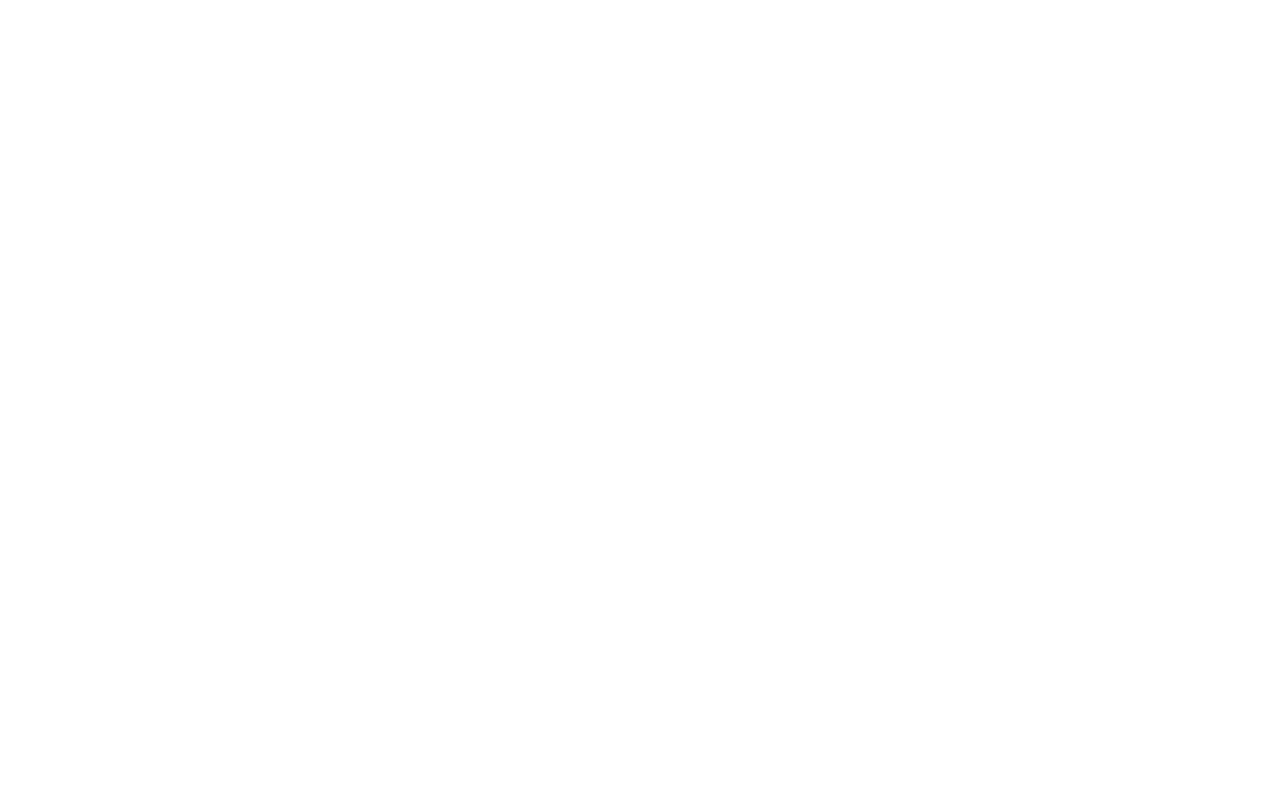
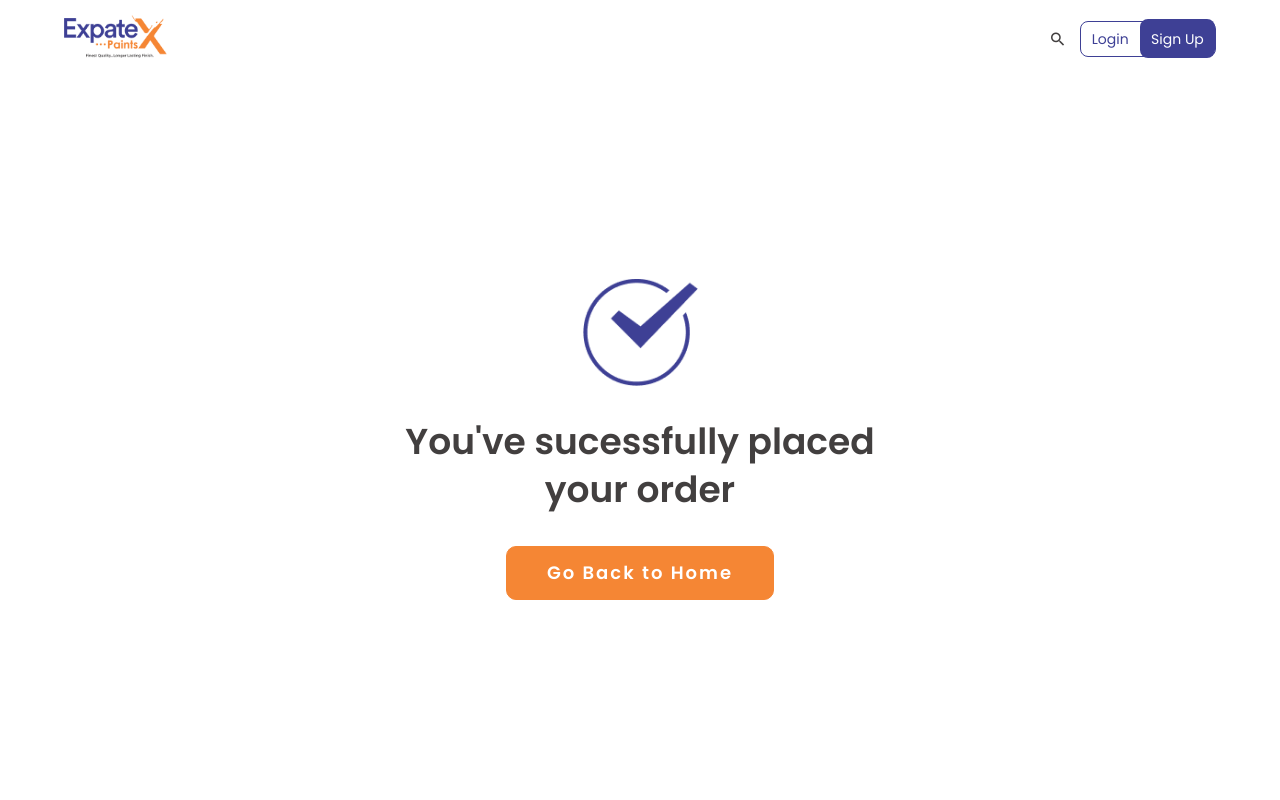
Before and after one commit to blade-01/expatex, a Vue app: page /successful in a window 1280 px wide. Before the commit this address had no page. Shown: the top 800 px of the page. Built offline with nearby package versions, Linux system fonts and the light colour scheme.

Commit message:
Update: Added not found page

```diff
--- a/src/components/home/HomeGallery.vue
+++ b/src/components/home/HomeGallery.vue
@@ -24,7 +24,7 @@
         <div class="get-expatex-content">
           <h3>ExpateX for Buildings and Structures</h3>
           <p>Your No. 1 Paint for all buildings and structures</p>
-          <button class="pri-btn">Get Xpatex paint</button>
+          <a href="#paints" class="pri-btn">Get ExpateX Paint</a>
         </div>
         <img src="@/assets/img/get-expatex.png" alt="get_expatex" />
       </div>
@@ -114,7 +114,7 @@
     @include font(14px, 600, 26px, $white);
     margin: 1rem 0;
   }
-  button.pri-btn {
+  a.pri-btn {
     @include font(20px, 500, 30px, $white);
     padding: 0.8rem 1.5rem;
   }
@@ -172,7 +172,7 @@
       @include font(18px, 600, 30px, $white);
       margin: 1rem 0;
     }
-    button.pri-btn {
+    a.pri-btn {
       @include font(16px, 500, 27px, $white);
       padding: 0.7rem 3rem;
     }
@@ -227,7 +227,7 @@
       @include font(24px, 600, 36px, $white);
       margin: 1rem 0;
     }
-    button.pri-btn {
+    a.pri-btn {
       @include font(18px, 500, 27px, $white);
     }
   }
--- a/src/components/home/HomeMain.vue
+++ b/src/components/home/HomeMain.vue
@@ -3,7 +3,7 @@
     <div class="container">
       <h1>Choose a Longer, Lasting & Finest Quality Paint</h1>
       <p>For your Interior and Exterior Wall Paintings</p>
-      <button class="pri-btn">Get ExpateX Paint</button>
+      <a href="#paints" class="pri-btn">Get ExpateX Paint</a>
     </div>
   </div>
 </template>
@@ -30,7 +30,7 @@
       @include font(18px, 500, 25px, $sec-color);
       margin: 1.5rem 0;
     }
-    button.pri-btn {
+    a.pri-btn {
       @include font(18px, 600, 24px, $white);
       padding: 1rem 1.5rem;
     }
@@ -55,7 +55,7 @@
       p {
         @include font(25px, 500, 45px, $sec-color);
       }
-      button.pri-btn {
+      a.pri-btn {
         @include font(16px, 600, 27px, $white);
         padding: 0.9rem 2rem;
       }
@@ -73,7 +73,7 @@
       p {
         @include font(30px, 500, 45px, $sec-color);
       }
-      button.pri-btn {
+      a.pri-btn {
         @include font(18px, 600, 27px, $white);
         padding: 0.9rem 3rem;
       }
--- a/src/components/home/HomePaints.vue
+++ b/src/components/home/HomePaints.vue
@@ -1,5 +1,5 @@
 <template lang="html">
-  <div class="paints">
+  <div class="paints" id="paints">
     <div class="container">
       <div class="paints-content">
         <h2>Get ExpateX Paints for Your Walls</h2>
--- a/src/components/navbar/TheHeader.vue
+++ b/src/components/navbar/TheHeader.vue
@@ -133,7 +133,7 @@
   top: -100%;
   left: 0;
   width: 100%;
-  height: 380px;
+  height: 300px;
   background: $sec-btn;
   transition: all ease 0.25s;
   & ul {
@@ -148,7 +148,7 @@
   & a {
     display: block;
     text-decoration: none;
-    @include font(24px, 500, 39px, $white);
+    @include font(18px, 500, 30px, $white);
     padding: 1rem;
     text-transform: capitalize;
   }
--- a/src/router/index.js
+++ b/src/router/index.js
@@ -26,6 +26,18 @@
       import(/* webpackChunkName: "contact-us" */ "../views/ContactUs.vue"),
   },
   {
+    path: "/successful",
+    name: "successful",
+    component: () =>
+      import(/* webpackChunkName: "successful" */ "../views/OrderSuccess.vue"),
+  },
+  {
+    path: "/:CatchAll(.*)",
+    name: "not-found",
+    component: () =>
+      import(/* webpackChunkName: "not-found" */ "../views/NotFound.vue"),
+  },
+  {
     path: "/paint/:id",
     name: "paint",
     component: () =>
--- a/src/views/Home.vue
+++ b/src/views/Home.vue
@@ -30,6 +30,4 @@
   },
 };
 </script>
-<style lang="scss" scoped>
-// @import "@/scss/style.scss";
-</style>
+<style lang="scss" scoped></style>
--- /dev/null
+++ b/src/views/NotFound.vue
@@ -0,0 +1,94 @@
+<template>
+  <the-header />
+  <div class="order routes">
+    <div class="container">
+      <img src="@/assets/img/404.png" alt="check" />
+      <h3>There are no results for "{{ $route.fullPath }}"</h3>
+      <ul>
+        <li v-for="li in lis" :key="li">{{ li }}</li>
+      </ul>
+      <router-link :to="{ name: 'home' }" href="#paint" class="pri-btn"
+        >Get Expatex Paint</router-link
+      >
+    </div>
+  </div>
+  <the-footer />
+</template>
+
+<script>
+import TheHeader from "@/components/navbar/TheHeader.vue";
+import TheFooter from "@/components/navbar/TheFooter.vue";
+export default {
+  name: "OrderSuccess",
+  data() {
+    return {
+      lis: [
+        "Check your spelling for typing errors",
+        "Try searching with short and simple keywords",
+        "Try searching more general terms and then filter the search results",
+      ],
+    };
+  },
+  components: {
+    TheHeader,
+    TheFooter,
+  },
+};
+</script>
+
+<style lang="scss" scoped>
+@import "@/scss/style.scss";
+.order {
+  display: flex;
+  height: calc(100vh - 78px);
+  & .container {
+    @include flex(flex, center, center, column);
+    text-align: center;
+  }
+  img {
+    width: 191px;
+    margin: 0 0 1.5rem;
+  }
+  h3 {
+    @include font(16px, 300, 24px, $nav-color);
+  }
+  ul {
+    list-style-position: inside;
+    margin: 1.5rem 0;
+    li {
+      @include font(14px, 300, 24px, #818181);
+      padding: 0.6rem 0 0;
+    }
+  }
+  a.pri-btn {
+    @include font(18px, 600, 27px, $white);
+    padding: 0.8rem 2.5rem;
+    margin: 0;
+  }
+}
+
+@media screen and (min-width: 1000px) {
+  .order {
+    padding: 4rem 0;
+    height: auto;
+    & .container {
+      width: 500px;
+      margin: auto;
+    }
+    img {
+      width: 253px;
+    }
+    h3 {
+      @include font(18px, 300, 24px, $nav-color);
+    }
+    ul {
+      li {
+        @include font(18px, 300, 24px, #818181);
+      }
+    }
+    a.pri-btn {
+      @include font(18px, 600, 27px, $white);
+    }
+  }
+}
+</style>
--- /dev/null
+++ b/src/views/OrderSuccess.vue
@@ -0,0 +1,69 @@
+<template>
+  <the-header />
+  <div class="order routes">
+    <div class="container">
+      <img src="@/assets/img/check.png" alt="check" />
+      <p>You've sucessfully placed your order</p>
+      <router-link :to="{ name: 'home' }" class="pri-btn"
+        >Go Back to Home</router-link
+      >
+    </div>
+  </div>
+  <the-footer />
+</template>
+
+<script>
+import TheHeader from "@/components/navbar/TheHeader.vue";
+import TheFooter from "@/components/navbar/TheFooter.vue";
+export default {
+  name: "OrderSuccess",
+  components: {
+    TheHeader,
+    TheFooter,
+  },
+};
+</script>
+
+<style lang="scss" scoped>
+@import "@/scss/style.scss";
+.order {
+  display: flex;
+  height: calc(100vh - 78px);
+  & .container {
+    @include flex(flex, center, center, column);
+    text-align: center;
+  }
+  img {
+    width: 81px;
+  }
+  p {
+    @include font(14px, 600, 26px, $nav-color);
+    margin: 2rem auto;
+    width: 200px;
+  }
+  a.pri-btn {
+    @include font(18px, 600, 27px, $white);
+    padding: 0.8rem 2.5rem;
+    margin: 0;
+  }
+}
+
+@media screen and (min-width: 1000px) {
+  .order {
+    & .container {
+      width: 500px;
+      margin: auto;
+    }
+    img {
+      width: 115px;
+    }
+    p {
+      @include font(36px, 600, 48px, $nav-color);
+      width: auto;
+    }
+    a.pri-btn {
+      @include font(18px, 600, 27px, $white);
+    }
+  }
+}
+</style>
--- a/src/views/SinglePaint.vue
+++ b/src/views/SinglePaint.vue
@@ -20,10 +20,10 @@
         </div>
       </div>
       <div class="paint-more">
-        <button class="btn" @click="showMore">{{ text }}</button>
+        <a href="#more" class="btn" @click="showMore">{{ text }}</a>
       </div>
       <transition name="fade">
-        <div class="more" v-if="show">
+        <div class="more" id="more" v-if="show">
           <div class="paint-description">
             <div class="desc" v-for="detail in paint.details" :key="detail">
               <div class="desc-content">
@@ -157,7 +157,7 @@
       @extend %afterEffect;
       top: 60px;
     }
-    button.btn {
+    a.btn {
       background: none;
       color: $sec-btn;
       text-decoration: underline;
@@ -213,6 +213,10 @@
   }
 }
 
+.more {
+  padding-top: 6rem;
+}
+
 .fade-enter-active,
 .fade-leave-active {
   transition: opacity 0.5s ease;
@@ -240,7 +244,7 @@
         }
         .button-div {
           @include flex(flex, center, flex-start, row);
-          margin-top: 2rem;
+          margin: 2rem 0 0 0;
           button.pri-btn {
             padding: 0.8rem 2rem;
           }
@@ -248,9 +252,6 @@
       }
     }
     &-description {
-      .desc {
-        margin: 0 0 3rem;
-      }
       img {
         height: 340px;
       }
@@ -287,7 +288,8 @@
     }
     &-more,
     &-contact {
-      button.btn {
+      button.btn,
+      a.btn {
         @include font(24px, 500, 36px, $sec-btn);
       }
     }
@@ -313,10 +315,9 @@
         @include font(20px, 400, 30px, $pri-color);
       }
       img {
-        margin: 0;
         height: auto;
         flex-basis: 40%;
-        margin-left: 3rem;
+        margin: 0 0 0 3rem;
       }
     }
     &-disclaimer {
```
Also changed, not shown: src/assets/img/404.png (renamed from src/assets/img/404 search result not found.png).
